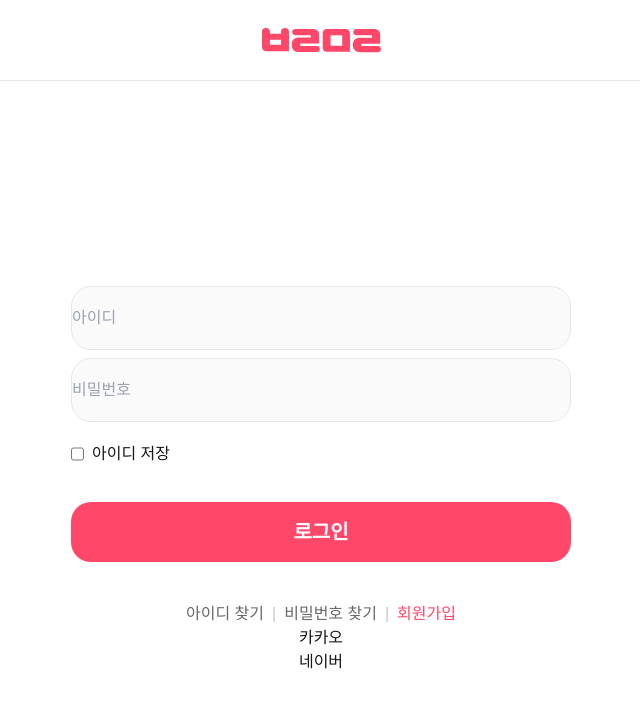
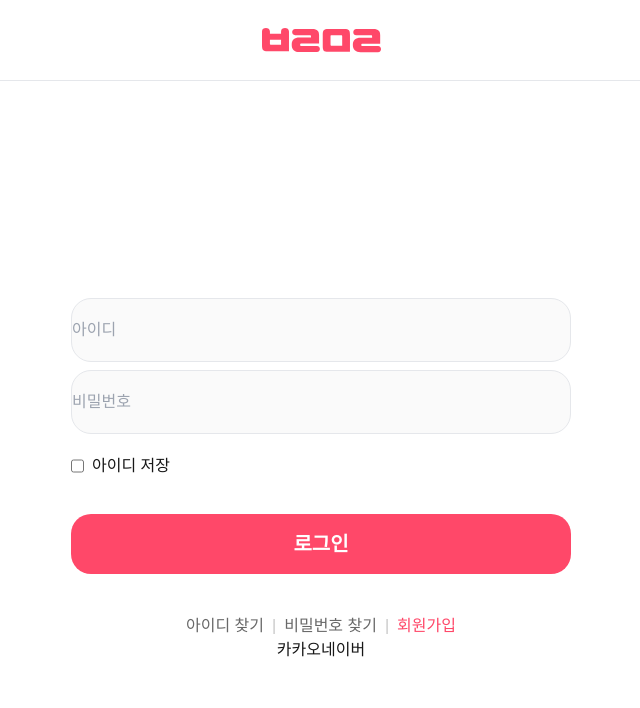
Before and after one commit to bolmal/front-end, a Next.js app: page /login in a window 1280 px wide. Shown: the top 708 px of the page, without its empty margins (319-959 px from the left). Built offline with nearby package versions, Linux system fonts and the light colour scheme; no server answers.

Commit message:
fix : 접근성 문제 해결

```diff
--- a/src/components/kakao-login.tsx
+++ b/src/components/kakao-login.tsx
@@ -25,5 +25,5 @@ export default function KakaoLogin() {
         await signIn('kakao');
     };
 
-    return <div onClick={loginKakao}>카카오</div>;
+    return <button onClick={loginKakao}>카카오</button>;
 }
```
